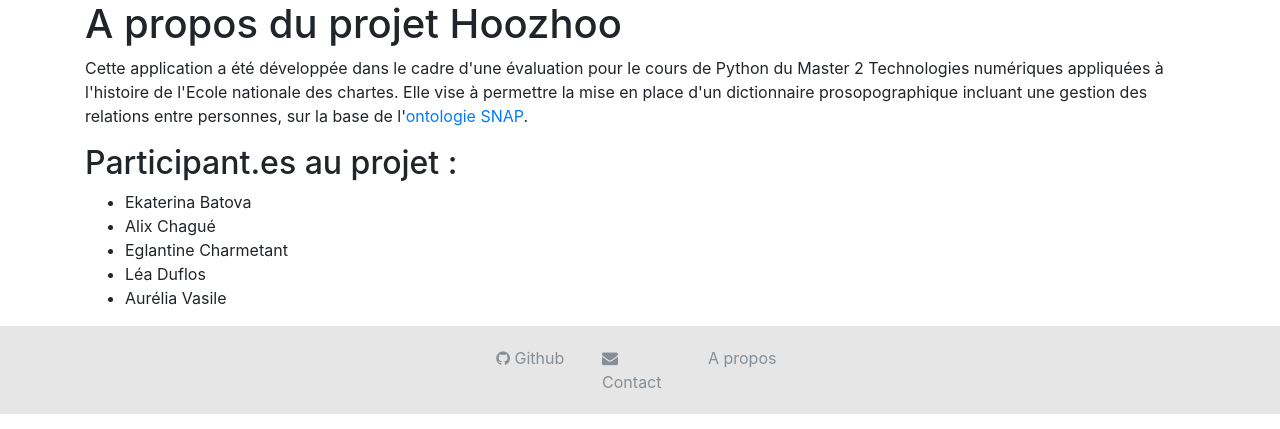
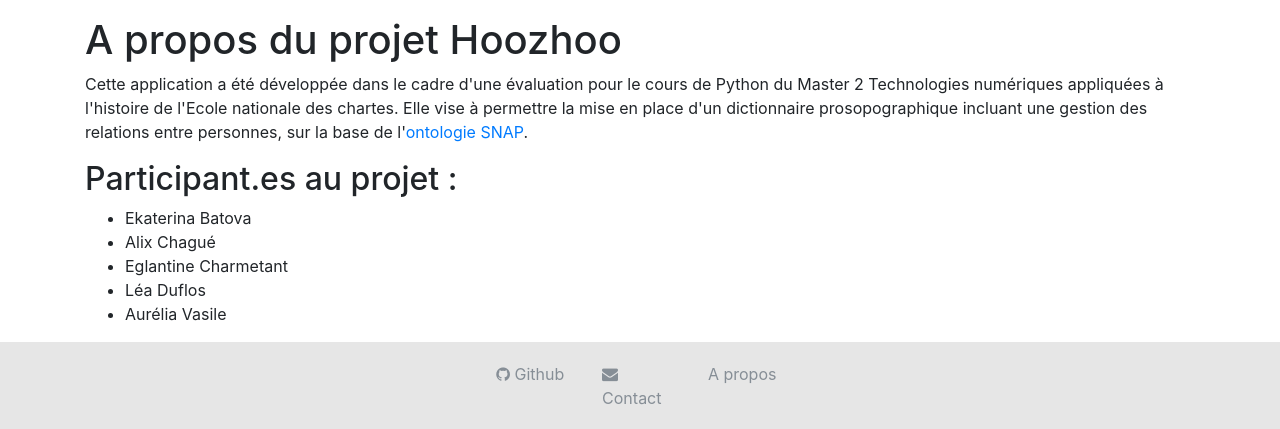
Before and after one commit to Chartes-TNAH/dico-proso, a Flask app: page /a-propos in a window 1280 px wide. Shown: the part 56-485 px from the top of the page. Run offline with Flask 2, Linux system fonts and the light colour scheme; some libraries are stand-ins or nearby versions.

Commit message:
patch about (margin-top)

```diff
--- a/hoozhoo/templates/pages/about.html
+++ b/hoozhoo/templates/pages/about.html
@@ -1,7 +1,7 @@
 {% extends "conteneur.html" %}
 {% block titre %}| A propos{% endblock %}
 {% block corps %}
-<h1>A propos du projet Hoozhoo</h1>
+<h1 class="mt-3">A propos du projet Hoozhoo</h1>
 <p>Cette application a été développée dans le cadre d'une évaluation pour le cours de Python du Master 2 Technologies numériques appliquées à l'histoire de l'Ecole nationale des chartes. Elle vise à permettre la mise en place d'un dictionnaire prosopographique incluant une gestion des relations entre personnes, sur la base de l'<a href="https://snapdrgn.net/ontology">ontologie SNAP</a>.</p>
 <h2>Participant.es au projet :</h2>
 <ul>
```
